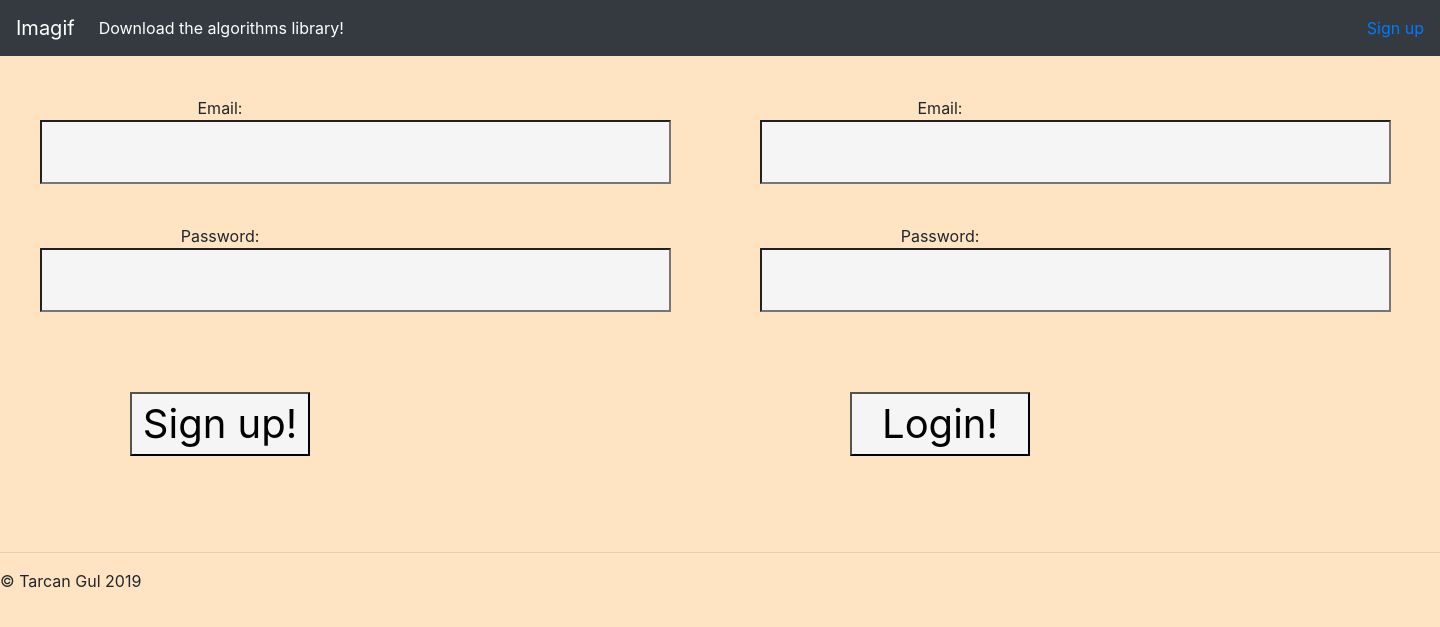
After one commit to TarcanGul/Imagif, a Flask app: page /login in a window 1440 px wide. The commit adds this page. Shown: the top 627 px of the page. Run offline with Flask 2, Linux system fonts and the light colour scheme; parts of the project's set-up code (start-up, migrations or seed data) failed here and were passed over; some libraries are stand-ins or nearby versions.

Commit message:
Improved login screen.

```diff
--- a/app.py
+++ b/app.py
@@ -5,9 +5,18 @@ import io
 import os
 import utils.ImagifAlgorithms as ImagifAlgorithms
 from werkzeug.utils import secure_filename
+import json
 
 app = Flask(__name__)
 app.config['SEND_FILE_MAX_AGE_DEFAULT'] = 1
+
+with open("oauth.json") as clientFile:
+    data = json.load(clientFile)
+    print(data, file=sys.stderr)
+    app.config['CLIENT_ID'] = data["web"]["client_id"]
+    app.config['CLIENT_SECRET'] = data["web"]["client_secret"]
+
+
 
 UTILS_FOLDER = os.path.dirname(os.path.realpath(__file__)) + "\\utils"
 IMAGE_OUTPUT_FOLDER = os.path.dirname(os.path.realpath(__file__)) + "\\static\\images\\outputs"
@@ -53,6 +62,9 @@ def handleImage():
         return jsonify({"state": "success", "image" : outputFilename })
     else:
         return jsonify({"state" : "error"})
+@app.route("/login")
+def loginPage():
+    return render_template('auth.html')
 
 # No caching at all for API endpoints.
 @app.after_request
--- /dev/null
+++ b/static/css/auth.css
@@ -0,0 +1,36 @@
+* {
+    margin: 0px;
+    padding: 0px;
+    box-sizing: border-box;
+
+}
+
+body {
+    background-color: bisque;
+}
+
+.body-content main{
+    display: flex;
+}
+
+.account-form{
+    text-align: center;
+    flex:2;
+    align-self: center;
+    align-content: center;
+    align-self: center;
+}
+
+.form-element input,.form-element select,.form-element button{
+    background-color: whitesmoke;
+    align-self: center;
+    font-size: 5vh;
+}
+
+.form-element{
+    top: 20vh;
+    margin: 5vh;
+    width: 50%;
+    height: 25%;
+    margin-left: 5vh;
+}
--- /dev/null
+++ b/static/js/auth.js
@@ -0,0 +1,39 @@
+// Your web app's Firebase configuration
+var firebaseConfig = {
+    apiKey: "AIzaSyBewX9k6W7DZECtGjChZtiog9n1vhqLO9w",
+    authDomain: "imagif-199a8.firebaseapp.com",
+    databaseURL: "https://imagif-199a8.firebaseio.com",
+    projectId: "imagif-199a8",
+    storageBucket: "",
+    messagingSenderId: "79256708094",
+    appId: "1:79256708094:web:49cafe3feeca2510"
+};
+    // Initialize Firebase
+    firebase.initializeApp(firebaseConfig);
+
+    document.querySelector("#sign-up-form").addEventListener('submit', function(){
+    let email = document.forms["sign-up"]["email"].value;
+    let password = document.forms["sign-up"]["password"].value;
+    firebase.auth().createUserWithEmailAndPassword(email, password).then(function(){
+        document.querySelector(".on-sign-up-success").innerHTML = "Sign-up successful!";
+    }
+    ).catch(function(error) {
+    // Handle Errors here.
+    var errorCode = error.code;
+    var errorMessage = error.message;
+    console.log(errorMessage);
+    });
+
+    document.querySelector('#login-form').addEventListener('submit', function(){
+    let email = document.forms["login"]["email"].value;
+    let password = document.forms["login"]["password"].value;
+    firebase.auth().signInWithEmailAndPassword(email, password).then(function(){
+        console.log("login success");
+    }).catch(function(error) {
+    // Handle Errors here.
+    var errorCode = error.code;
+    var errorMessage = error.message;
+    console.log(errorMessage);
+    });;
+    });
+});
--- /dev/null
+++ b/templates/auth.html
@@ -0,0 +1,77 @@
+<!DOCTYPE html>
+<html>
+    <head>
+        <title>Imagif</title>
+
+        <!-- Bootstrap CSS -->
+        <link rel="stylesheet" href="../static/lib/bootstrap/css/bootstrap.min.css">
+        <link rel="stylesheet" href="../static/css/auth.css" />
+    </head>
+    <body>
+        <header>
+            <nav class="navbar navbar-expand-lg navbar-dark bg-dark">
+                <a class="navbar-brand" href="#">Imagif</a>
+                <button class="navbar-toggler" type="button" data-toggle="collapse" data-target="#navbarSupportedContent" aria-controls="navbarSupportedContent" aria-expanded="false" aria-label="Toggle navigation">
+                  <span class="navbar-toggler-icon"></span>
+                </button>
+                <div class="collapse navbar-collapse" id="navbarSupportedContent">
+                  <ul class="navbar-nav mr-auto">
+                    <li class="nav-item active">
+                      <a class="nav-link" href="../static/files/ImagifAlgorithms.zip" download>Download the algorithms library!<span class="sr-only">(current)</span></a>
+                    </li>
+                  </ul>
+                </div>
+                <div class="right">
+                    <a href="/login">Sign up</a>
+                </div>
+              </nav>
+        </header>
+
+        <div class="body-content">
+            <main>
+                <div class="account-form">
+                    <form name="sign-up" id="sign-up-form" onsubmit="return false;">
+                        <div class="form-element">
+                          <p>Email:<input autocomplete="off" name="email" type="email" required></p>
+                        </div>
+                        <div class="form-element">
+                          <p>Password:<input name="password" type="password" pattern=".{6,}"  required title="6 characters minimum" required/></p>
+                        </div>
+                        <div class="form-element">
+                          <p><input id="signUpInput" class="form-element" type="submit" value="Sign up!" /></p>
+                        </div>
+                      </form>
+                      <h4 class="on-sign-up-success"></h4>
+                </div>
+                <div class="account-form">
+                    <form name="login" id="login-form" onsubmit="return false;">
+                        <div class="form-element">
+                          <p>Email:<input autocomplete="off" name="email" type="email" required></p>
+                        </div>
+                        <div class="form-element">
+                          <p>Password:<input name="password" type="password" pattern=".{6,}"  required title="6 characters minimum" required/></p>
+                        </div>
+                        <div class="form-element">
+                          <p><input id="loginInput" class="form-element" type="submit" value="Login!" /></p>
+                        </div>
+                    </form>
+                </div>
+            </main>
+            <footer>
+                <hr/>
+                <p>&copy; Tarcan Gul 2019</p>
+            </footer>
+        </div>
+        <script src="https://www.gstatic.com/firebasejs/6.3.3/firebase-app.js"></script>
+          <!-- Add Firebase products that you want to use -->
+        <script src="https://www.gstatic.com/firebasejs/6.3.3/firebase-auth.js"></script>
+        <script src="../static/js/auth.js"></script>
+        <script
+  src="https://code.jquery.com/jquery-3.4.1.js"
+  integrity="sha256-WpOohJOqMqqyKL9FccASB9O0KwACQJpFTUBLTYOVvVU="
+  crossorigin="anonymous"></script>
+
+        <script src="https://cdnjs.cloudflare.com/ajax/libs/popper.js/1.14.7/umd/popper.min.js" integrity="sha384-UO2eT0CpHqdSJQ6hJty5KVphtPhzWj9WO1clHTMGa3JDZwrnQq4sF86dIHNDz0W1" crossorigin="anonymous"></script>
+        <script src="../static/lib/bootstrap/js/bootstrap.min.js"></script>
+    </body>
+</html>
```
Also changed, not shown: templates/index.html (+20 -2 lines), 2 other files.
